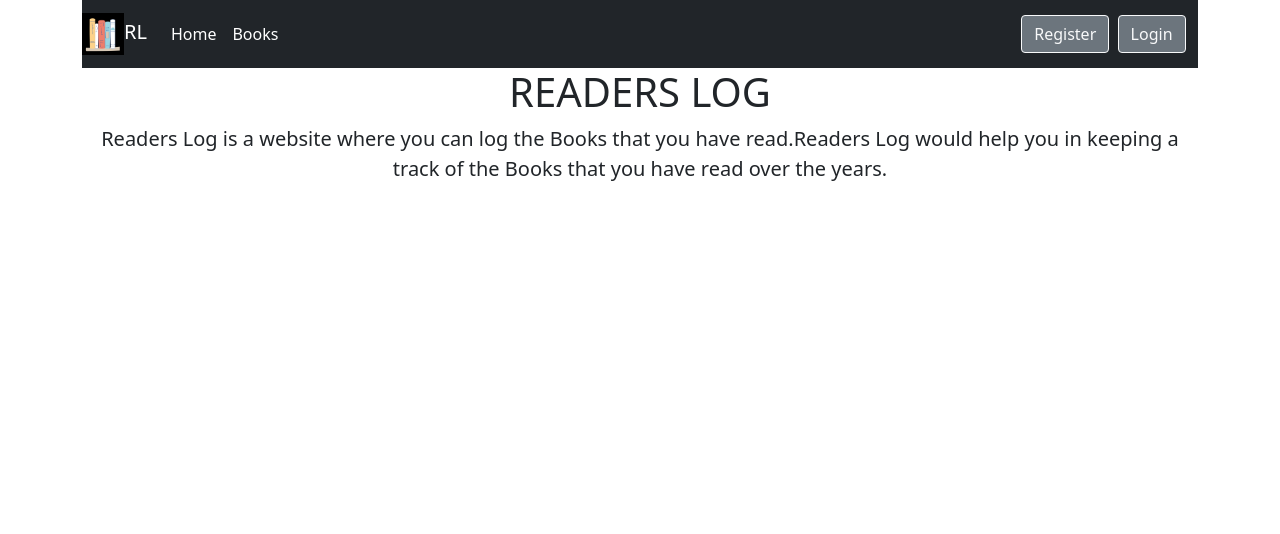
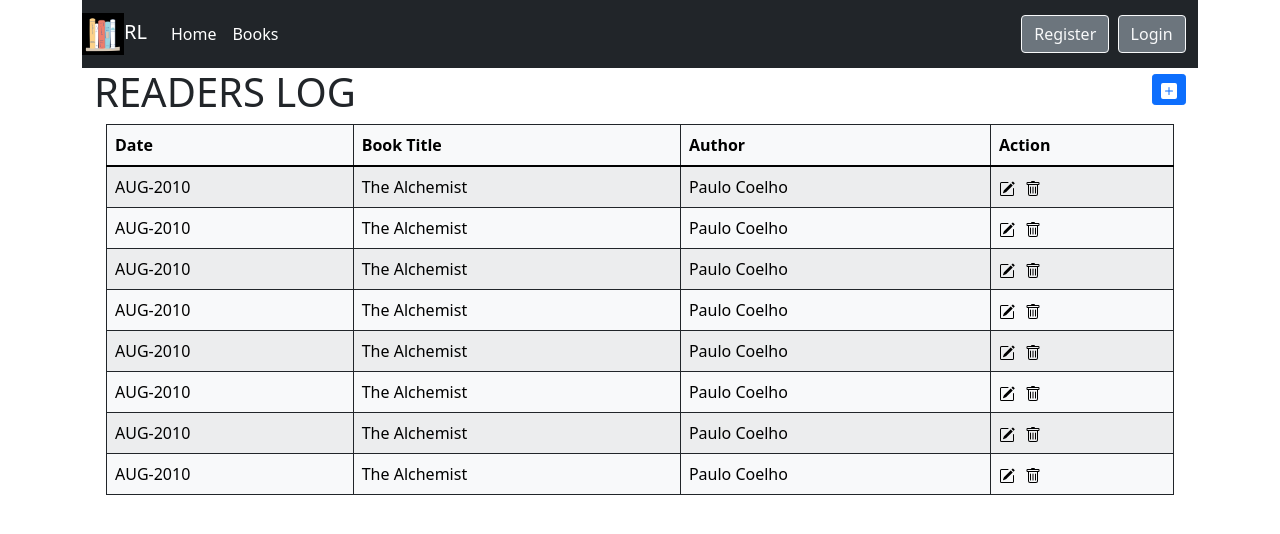
Before and after one commit to shyamjyothi/rl, a React (Create React App) app: page /books in a window 1280 px wide. Shown: the top 534 px of the page. Built offline with nearby package versions, Linux system fonts and the light colour scheme.

Commit message:
Books Page Updated

```diff
--- a/src/App.css
+++ b/src/App.css
@@ -36,3 +36,7 @@
     transform: rotate(360deg);
   }
 }
+
+.Add-Btn-Adjust {
+  margin-top: -6px;
+}
--- a/src/Books.js
+++ b/src/Books.js
@@ -1,14 +1,90 @@
+
+import {AddBtn,EditBtn,DeleteBtn} from './Icons';
 
 function Books() {
+
+    const marginTop = {
+        'margin-top': '6px'
+    }
+    const marginLeft = {
+        'margin-left': '6px'
+    }
     return (
-        <main className="px-3 text-center">
-        <h1>READERS LOG</h1>
-        <p className="lead">
-            <strong>Readers Log</strong> is a website where you can log the Books that you have read.
-            <strong>Readers Log</strong> would help you in keeping a track of the Books that you have read over the years.
-        </p>
 
-      </main>
+        <div className="container">
+            <div className="row">
+                <div className="col-4">
+                    <h1>READERS LOG</h1>
+                </div>
+                <div className="col-8 text-end" style={marginTop} >
+                    <AddBtn />
+                </div>
+            </div>
+            <div className="container">
+                <table className="table table-light table-striped table-hover table-bordered border-dark">
+                    <thead>
+                        <tr>
+                            <th scope="col">Date</th>
+                            <th scope="col">Book Title</th>
+                            <th scope="col">Author</th>
+                            <th scope="col">Action</th>
+                        </tr>
+                    </thead>
+                    <tbody>
+                    <tr>
+                        <td scope="row">AUG-2010</td>
+                        <td scope="row">The Alchemist</td>
+                        <td scope="row">Paulo Coelho</td>
+                        <td scope="row"><EditBtn /> <DeleteBtn /></td>
+                    </tr>
+                    <tr>
+                        <td scope="row">AUG-2010</td>
+                        <td scope="row">The Alchemist</td>
+                        <td scope="row">Paulo Coelho</td>
+                        <td scope="row"><EditBtn /> <DeleteBtn /></td>
+                    </tr>
+                    <tr>
+                        <td scope="row">AUG-2010</td>
+                        <td scope="row">The Alchemist</td>
+                        <td scope="row">Paulo Coelho</td>
+                        <td scope="row"><EditBtn /> <DeleteBtn /></td>
+                    </tr>
+                    <tr>
+                        <td scope="row">AUG-2010</td>
+                        <td scope="row">The Alchemist</td>
+                        <td scope="row">Paulo Coelho</td>
+                        <td scope="row"><EditBtn /> <DeleteBtn /></td>
+                    </tr>
+                    <tr>
+                        <td scope="row">AUG-2010</td>
+                        <td scope="row">The Alchemist</td>
+                        <td scope="row">Paulo Coelho</td>
+                        <td scope="row"><EditBtn /> <DeleteBtn /></td>
+                    </tr>
+                    <tr>
+                        <td scope="row">AUG-2010</td>
+                        <td scope="row">The Alchemist</td>
+                        <td scope="row">Paulo Coelho</td>
+                        <td scope="row"><EditBtn /> <DeleteBtn /></td>
+                    </tr>
+
+                    <tr>
+                        <td scope="row">AUG-2010</td>
+                        <td scope="row">The Alchemist</td>
+                        <td scope="row">Paulo Coelho</td>
+                        <td scope="row"><EditBtn /> <DeleteBtn /></td>
+                    </tr>
+                    <tr>
+                        <td scope="row">AUG-2010</td>
+                        <td scope="row">The Alchemist</td>
+                        <td scope="row">Paulo Coelho</td>
+                        <td scope="row"><EditBtn /> <DeleteBtn /></td>
+                    </tr>
+                    </tbody>
+                </table>
+            </div>
+        </div>
+
 
     )
 }
--- /dev/null
+++ b/src/Icons.js
@@ -0,0 +1,46 @@
+
+import  { Component } from "react";
+
+class AddBtn extends Component {
+    render() {
+      return (
+        <button type="button" className="btn btn-primary btn-sm">
+        <svg xmlns="http://www.w3.org/2000/svg" width="16" height="16" fill="currentColor" className="bi bi-plus-square-fill" viewBox="0 0 16 16">
+            <path d="M2 0a2 2 0 0 0-2 2v12a2 2 0 0 0 2 2h12a2 2 0 0 0 2-2V2a2 2 0 0 0-2-2H2zm6.5 4.5v3h3a.5.5 0 0 1 0 1h-3v3a.5.5 0 0 1-1 0v-3h-3a.5.5 0 0 1 0-1h3v-3a.5.5 0 0 1 1 0z"/>
+        </svg>
+        </button>
+      );
+    };
+}
+
+
+class EditBtn extends Component {
+  render() {
+    return (
+     <svg xmlns="http://www.w3.org/2000/svg" width="16" height="16" fill="currentColor" class="bi bi-pencil-square" viewBox="0 0 16 16">
+        <path d="M15.502 1.94a.5.5 0 0 1 0 .706L14.459 3.69l-2-2L13.502.646a.5.5 0 0 1 .707 0l1.293 1.293zm-1.75 2.456-2-2L4.939 9.21a.5.5 0 0 0-.121.196l-.805 2.414a.25.25 0 0 0 .316.316l2.414-.805a.5.5 0 0 0 .196-.12l6.813-6.814z"/>
+        <path fill-rule="evenodd" d="M1 13.5A1.5 1.5 0 0 0 2.5 15h11a1.5 1.5 0 0 0 1.5-1.5v-6a.5.5 0 0 0-1 0v6a.5.5 0 0 1-.5.5h-11a.5.5 0 0 1-.5-.5v-11a.5.5 0 0 1 .5-.5H9a.5.5 0 0 0 0-1H2.5A1.5 1.5 0 0 0 1 2.5v11z"/>
+      </svg>
+    );
+  };
+}
+
+class DeleteBtn extends Component {
+
+   marginLeft = {
+    'margin-left': '6px'
+}
+
+  render() {
+    return (
+      <svg xmlns="http://www.w3.org/2000/svg" width="16" height="16" fill="currentColor" class="bi bi-trash" viewBox="0 0 16 16" style={this.marginLeft}>
+        <path d="M5.5 5.5A.5.5 0 0 1 6 6v6a.5.5 0 0 1-1 0V6a.5.5 0 0 1 .5-.5zm2.5 0a.5.5 0 0 1 .5.5v6a.5.5 0 0 1-1 0V6a.5.5 0 0 1 .5-.5zm3 .5a.5.5 0 0 0-1 0v6a.5.5 0 0 0 1 0V6z"/>
+        <path fill-rule="evenodd" d="M14.5 3a1 1 0 0 1-1 1H13v9a2 2 0 0 1-2 2H5a2 2 0 0 1-2-2V4h-.5a1 1 0 0 1-1-1V2a1 1 0 0 1 1-1H6a1 1 0 0 1 1-1h2a1 1 0 0 1 1 1h3.5a1 1 0 0 1 1 1v1zM4.118 4 4 4.059V13a1 1 0 0 0 1 1h6a1 1 0 0 0 1-1V4.059L11.882 4H4.118zM2.5 3V2h11v1h-11z"/>
+    </svg>
+    );
+  };
+}
+
+
+
+export {AddBtn,EditBtn,DeleteBtn};
```
